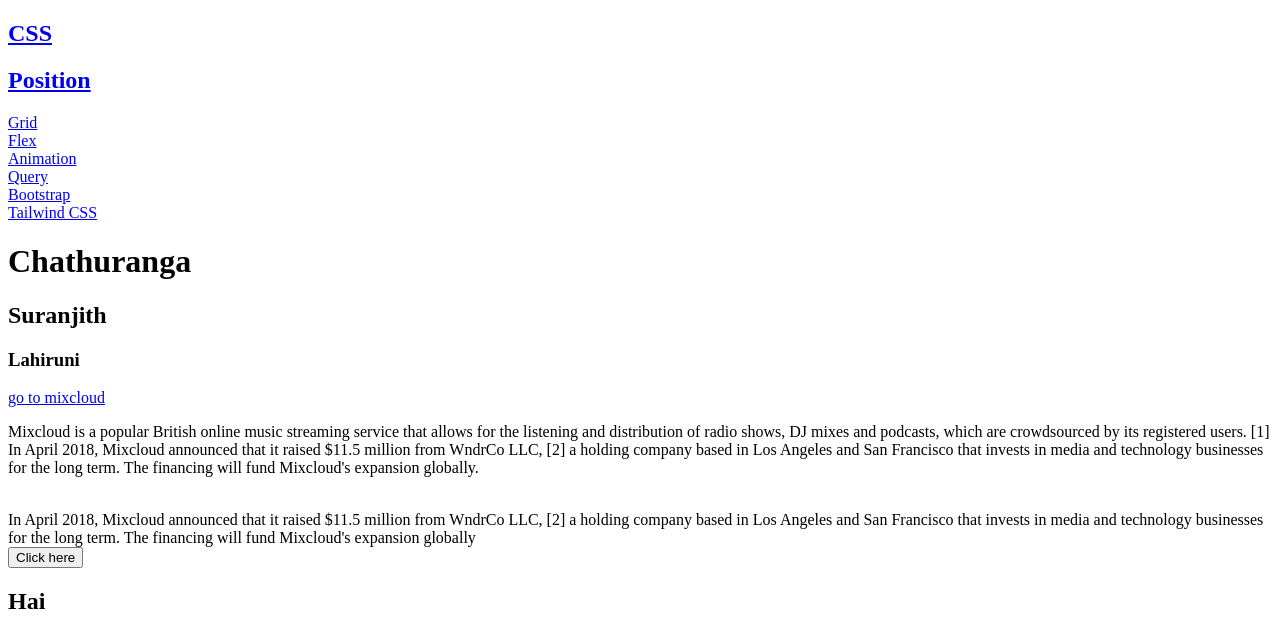
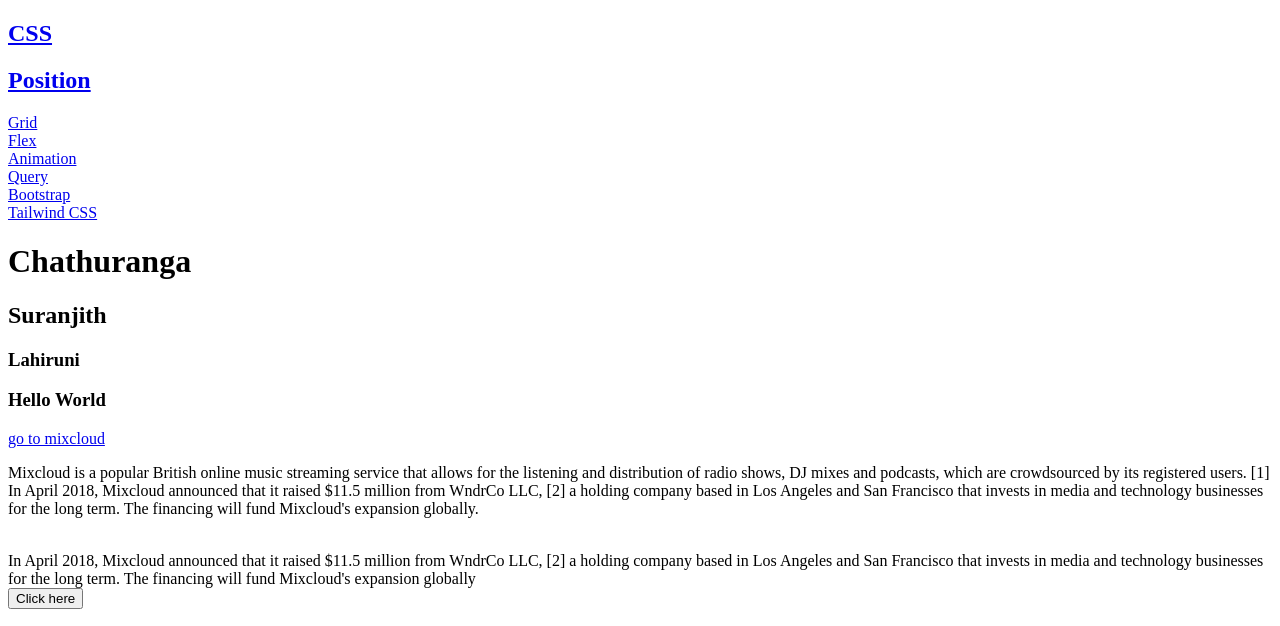
Before and after one commit to SuranjithChathuranga/AFAD-My-Work, a plain HTML site: page index.html in a window 1280 px wide. Shown: the top 626 px of the page. Drawn offline with Linux system fonts and the light colour scheme.

Commit message:
commit 01 git hub

```diff
--- a/index.html
+++ b/index.html
@@ -27,6 +27,10 @@
     <h1>Chathuranga</h1>
     <h2>Suranjith</h2>
     <h3>Lahiruni</h3>
+
+
+    <!--git branch 01-->
+    <h3>Hello World</h3>
 
     <!--anchor tag-->
     <a href="https://www.mixcloud.com/"> go to mixcloud</a>
```
